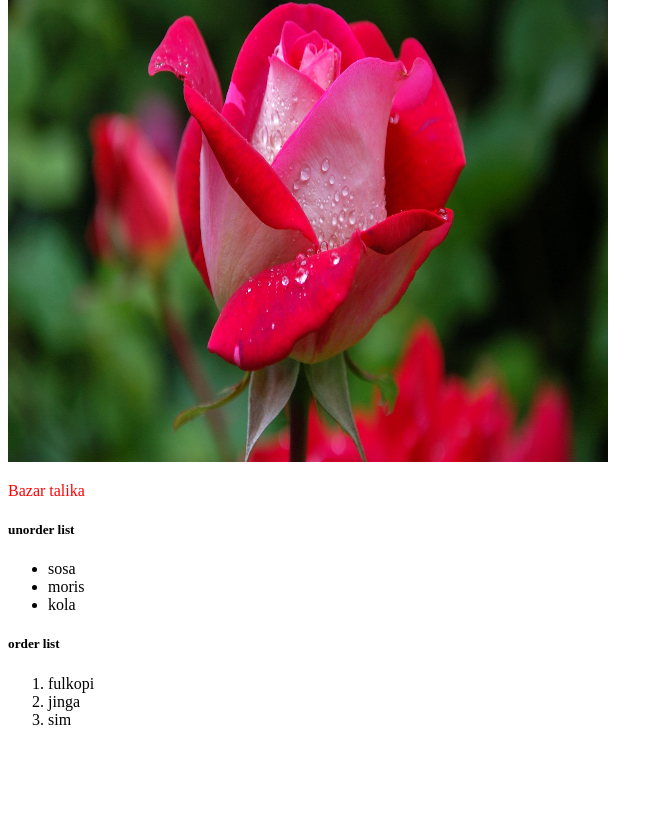
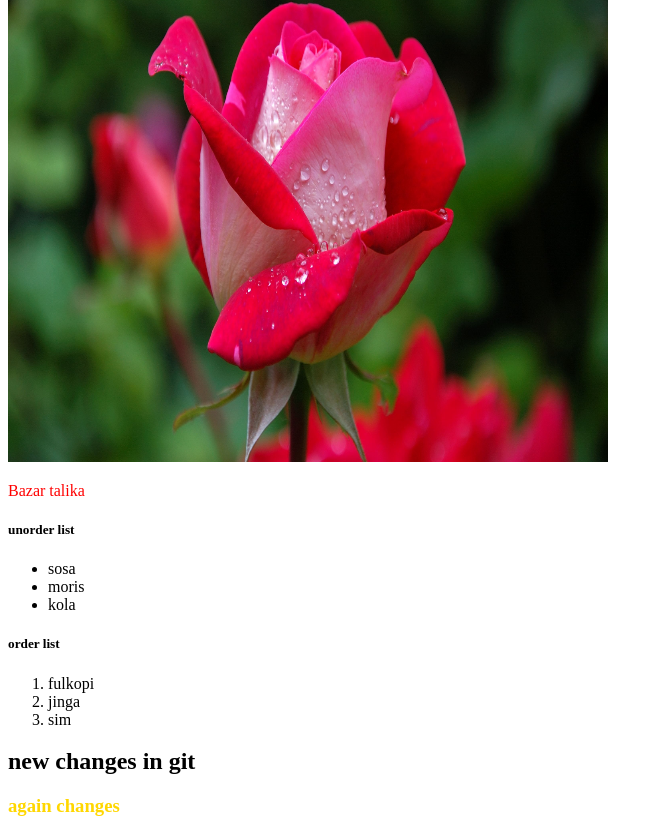
Before and after one commit to coder-empire/PH-Module-01, a plain HTML site: page index.html in a window 1280 px wide. Shown: the part 1413-2249 px from the top of the page, without its empty margins (0-663 px from the left). Before the commit the page ends 2158 px from the top, so only its background shows below. Drawn offline with Linux system fonts and the light colour scheme.

Commit message:
header added

```diff
--- a/index.html
+++ b/index.html
@@ -55,6 +55,7 @@
         </li>
         </ol>
 
-
+        <h2>new changes in git</h2>
+        <h3>again changes</h3>
 </body>
 </html>
```
